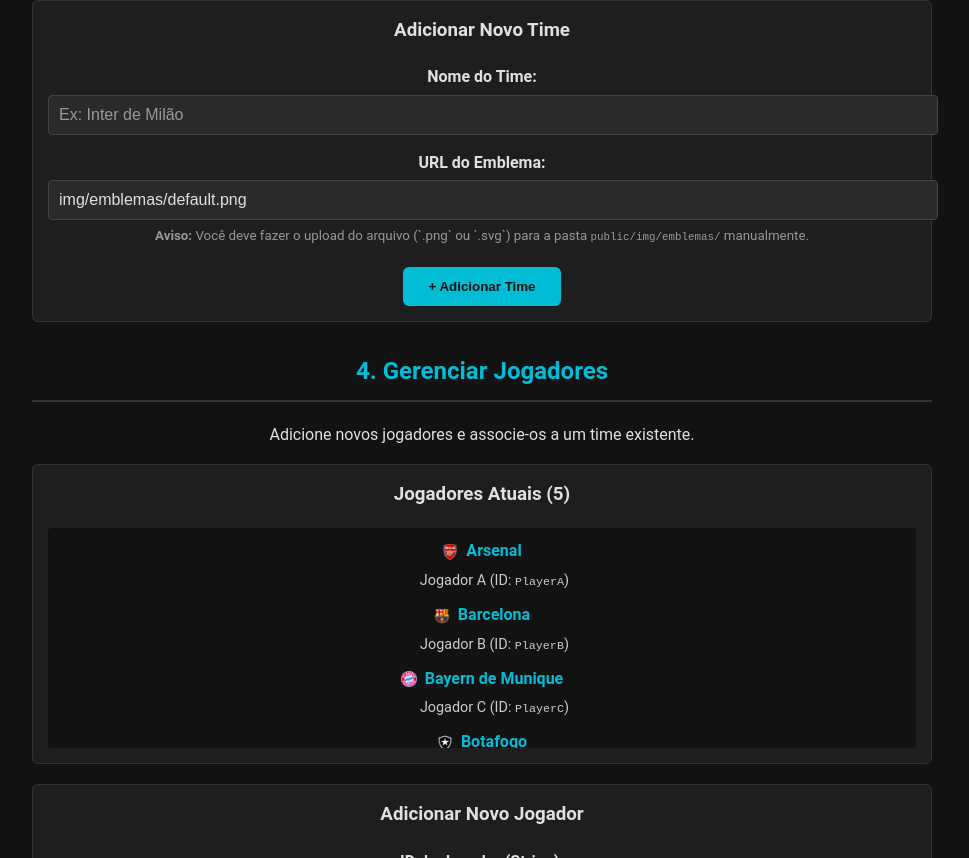
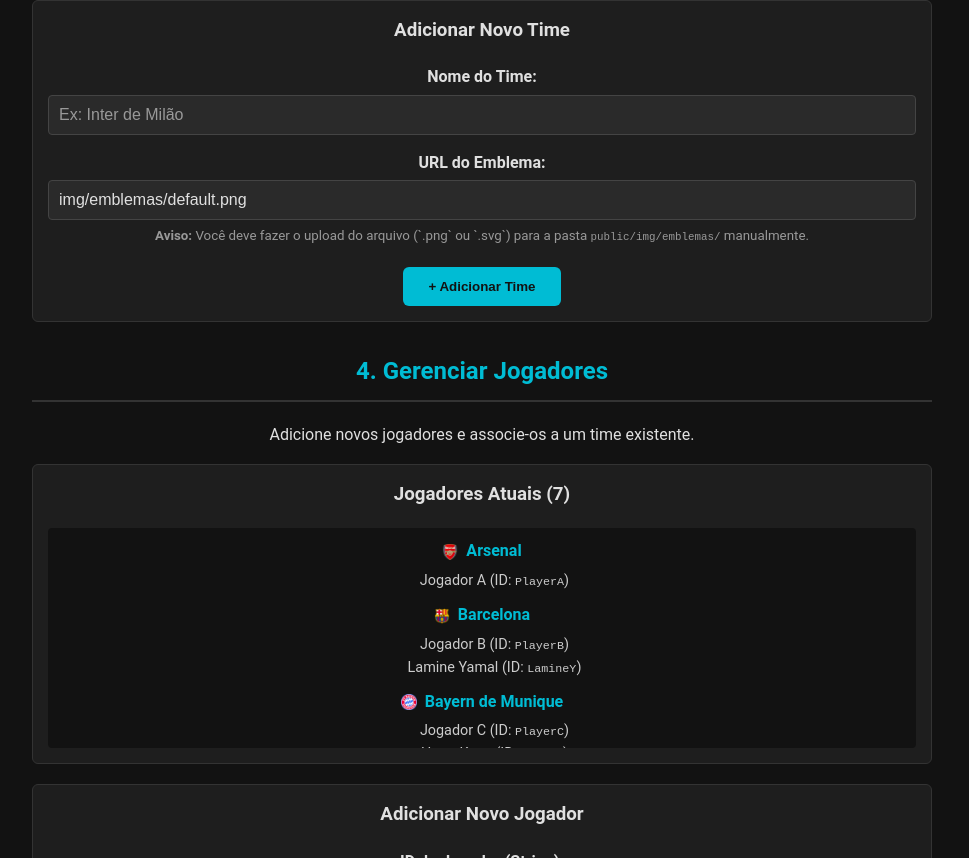
Before and after one commit to victorportugal8/wakanta-championship-manager, a React (Vite) app in the folder frontend/: page /admin in a window 1280 px wide. Shown: the part 1182-2040 px from the top of the page, without its empty margins (158-1127 px from the left). Built offline with nearby package versions, Linux system fonts and the light colour scheme.

Commit message:
Corrigindo um bug visual no AdminTool

```diff
--- a/frontend/src/components/AdminTool.jsx
+++ b/frontend/src/components/AdminTool.jsx
@@ -971,7 +971,7 @@
             {/* --- Saída do JSON Gerado --- */}
             {jsonGerado && (
                 <div style={{ marginTop: '40px' }}>
-                    <h2>3. Salvar e Publicar</h2>
+                    <h2>5. Salvar e Publicar</h2>
                     <p style={{ color: '#e0e0e0' }}>
                         O novo conteúdo JSON foi gerado. Clique no botão abaixo para **baixar o arquivo** e, em seguida, **substitua o arquivo <code>src/data/campeonato.json</code>** do seu projeto local.
                     </p>
--- a/frontend/src/data/campeonato.json
+++ b/frontend/src/data/campeonato.json
@@ -47,6 +47,12 @@
       "nome": "Milan",
       "dono": "",
       "emblema_url": "img/emblemas/milan.png"
+    },
+    {
+      "id": 9,
+      "nome": "Inter de Milão",
+      "emblema_url": "img/emblemas/inter-de-milao.png",
+      "dono": ""
     }
   ],
   "partidas": [
@@ -160,10 +166,65 @@
       "rodada": 2,
       "time_casa_id": 3,
       "time_visitante_id": 6,
-      "gols_casa": null,
-      "gols_visitante": null,
+      "gols_casa": 7,
+      "gols_visitante": 0,
       "data_partida": null,
-      "eventos": []
+      "eventos": [
+        {
+          "jogadorId": "PlayerC",
+          "tipo": "gol",
+          "minuto": 2,
+          "partida_id": 7
+        },
+        {
+          "jogadorId": "HarryK",
+          "tipo": "gol",
+          "minuto": 7,
+          "partida_id": 7
+        },
+        {
+          "jogadorId": "HarryK",
+          "tipo": "gol",
+          "minuto": 11,
+          "partida_id": 7
+        },
+        {
+          "jogadorId": "HarryK",
+          "tipo": "gol",
+          "minuto": 13,
+          "partida_id": 7
+        },
+        {
+          "jogadorId": "HarryK",
+          "tipo": "gol",
+          "minuto": 21,
+          "partida_id": 7
+        },
+        {
+          "jogadorId": "HarryK",
+          "tipo": "gol",
+          "minuto": 21,
+          "partida_id": 7
+        },
+        {
+          "jogadorId": "HarryK",
+          "tipo": "gol",
+          "minuto": 26,
+          "partida_id": 7
+        },
+        {
+          "jogadorId": "PlayerC",
+          "tipo": "assistencia",
+          "minuto": 2,
+          "partida_id": 7
+        },
+        {
+          "jogadorId": "PlayerC",
+          "tipo": "gol",
+          "minuto": 11,
+          "partida_id": 7
+        }
+      ]
     },
     {
       "id": 8,
@@ -260,6 +321,16 @@
       "id": "PlayerE",
       "nome": "Jogador E",
       "time_id": 5
+    },
+    {
+      "id": "LamineY",
+      "nome": "Lamine Yamal",
+      "time_id": 2
+    },
+    {
+      "id": "HarryK",
+      "nome": "Harry Kane",
+      "time_id": 3
     }
   ]
 }
--- a/frontend/src/index.css
+++ b/frontend/src/index.css
@@ -80,6 +80,7 @@
 }
 
 .admin-input, .admin-select {
+    box-sizing: border-box; /* Inclui padding/border na largura total */
     padding: 10px;
     margin-right: 10px;
     border: 1px solid #444;
```
